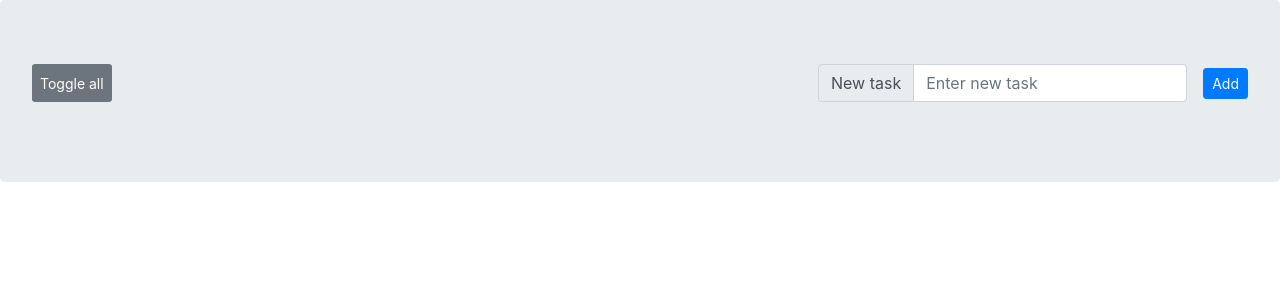
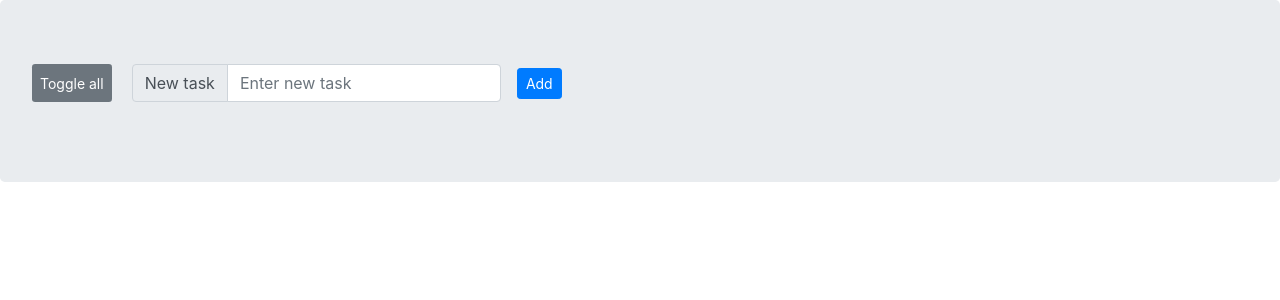
Before and after one commit to fortymorgan/reactToDo, a React app: page / in a window 1280 px wide. Shown: the top 300 px of the page. Built offline with nearby package versions, Linux system fonts and the light colour scheme.

Commit message:
Remove items list from header and footer props

```diff
--- a/src/components/App.jsx
+++ b/src/components/App.jsx
@@ -90,11 +90,15 @@ export default class App extends React.Component {
       finished: items.filter(item => item.state === 'finished'),
     }
 
+    const isAllItemsFinished = items.every(item => item.state === 'finished');
+    const activeItemsCount = items.filter(item => item.state === 'active').length;
+    const isListEmpty = items.length === 0;
+
     return (
       <div className="jumbotron">
-        <Header handlers={{ onInput: this.onInput, onAdd: this.onAdd, onToggleAll: this.onToggleAll }} value={input} list={items} />
+        <Header handlers={{ onInput: this.onInput, onAdd: this.onAdd, onToggleAll: this.onToggleAll }} value={input} list={items} isAllItemsFinished={isAllItemsFinished} />
         <ListItems handlers={{ onRemove: this.onRemove, onToggle: this.onToggle, onStartEdit: this.onStartEdit, onEdit: this.onEdit, onEndEdit: this.onEndEdit }} list={itemsToRender[filter]} />
-        <Footer filter={filter} list={items} handlers={{ onToggleFilter: this.onToggleFilter, onClearFinished: this.onClearFinished }} />
+        <Footer filter={filter} activeItemsCount={activeItemsCount} isListEmpty={isListEmpty} handlers={{ onToggleFilter: this.onToggleFilter, onClearFinished: this.onClearFinished }} />
       </div>
     )
   }
--- a/src/components/Footer.jsx
+++ b/src/components/Footer.jsx
@@ -16,16 +16,16 @@ const Filters = (props) => {
 }
 
 const Footer = (props) => {
-  const { filter, handlers, list } = props;
+  const { filter, handlers, isListEmpty, activeItemsCount } = props;
   const { onToggleFilter, onClearFinished } = handlers;
 
-  if (list.length === 0) {
+  if (isListEmpty) {
     return null;
   }
 
   return (
     <div className="mt-3 d-flex justify-content-around">
-      <span>{`${list.filter(item => item.state === 'active').length} items left`}</span>
+      <span>{`${activeItemsCount} items left`}</span>
       <Filters filter={filter} onToggleFilter={onToggleFilter} />
       <button className="btn btn-primary btn-sm" onClick={onClearFinished}>Clear finished</button>
     </div>
--- a/src/components/Header.jsx
+++ b/src/components/Header.jsx
@@ -18,7 +18,7 @@ const InputForm = (props) => {
 }
 
 const Header = (props) => {
-  const { value, handlers, list } = props;
+  const { value, handlers, isAllItemsFinished } = props;
   const { onInput, onAdd, onToggleAll } = handlers;
 
   const toggleAllButtonClassName = cn({
@@ -26,11 +26,11 @@ const Header = (props) => {
     'btn-sm': true,
     'border-0': true,
     'mr-1': true,
-    'btn-secondary': list.every(item => item.state === 'finished'),
+    'btn-secondary': isAllItemsFinished,
   });
 
   return (
-    <div className="mb-3 d-flex justify-content-between">
+    <div className="mb-3 d-flex justify-content-start">
       <button type="button" className={toggleAllButtonClassName} onClick={onToggleAll}>Toggle all</button>
       <InputForm onInput={onInput} onAdd={onAdd} value={value} />
     </div>
```
